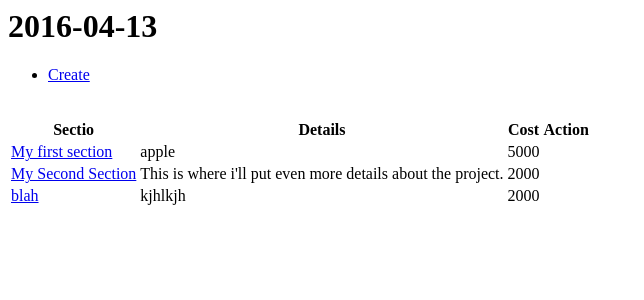
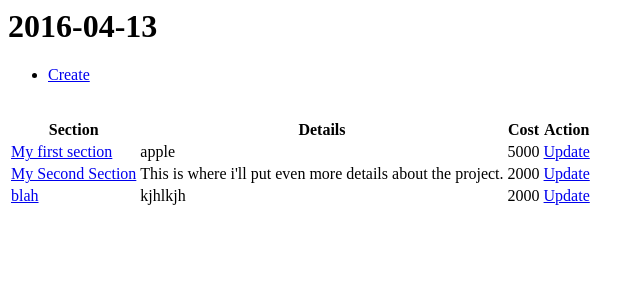
Before and after one commit to maxmilpro/prosite, a Django app: page /bids/proposal/1/ in a window 1280 px wide. Shown: the top 300 px of the page, without its empty margins (0-644 px from the left). Run offline with Django 3.2, Linux system fonts and the light colour scheme; data comes from the database, SQL or seed files in the repository; both versions use the stored data as it was after the commit; parts of the project's set-up code (start-up, migrations or seed data) failed here and were passed over.

Commit message:
Added UpdateSection View and cleaned up urls

```diff
--- a/bids/templates/bids/proposal_view.html
+++ b/bids/templates/bids/proposal_view.html
@@ -5,7 +5,7 @@
 <br>
 <table>
   <tr>
-    <th>Sectio</th>
+    <th>Section</th>
     <th>Details</th>
     <th>Cost</th>
     <th>Action</th>
@@ -15,6 +15,7 @@
     <td><a href="{% url 'bids:section' section.id %}">{{ section.title }}</a></td>
     <td>{{ section.details }}</td>
     <td>{{ section.cost }}</td>
+    <td><a href="{% url 'bids:update_section' section.id %}">Update</a></td>
   </tr>
   {% endfor %}
 </table>
--- a/bids/urls.py
+++ b/bids/urls.py
@@ -8,9 +8,10 @@ urlpatterns = [
     url(r'^$', HomeView.as_view(), name='home'),
     url(r'^customers/$', CustomerList.as_view(), name='customers'),
     url(r'^proposal/(?P<pk>[0-9]+)/$', ProposalView.as_view(), name='proposal'),
-    url(r'^proposal/(?P<pk>[0-9]+)/sections/$', SectionView.as_view(), name='section'),
+    url(r'^proposal/section/(?P<pk>[0-9]+)/$', SectionView.as_view(), name='section'),
     url(r'^customer/create/$', CustomerCreate.as_view(), name='create_customer'),
     url(r'^project/create/$', ProjectCreate.as_view(), name='create_project'),
     url(r'^proposal/create/$', ProposalCreate.as_view(), name='create_proposal'),
-    url(r'^proposal/(?P<pk>[0-9]+)/sections/create/$', SectionCreate.as_view(), name='create_section'),
+    url(r'^proposal/(?P<pk>[0-9]+)/section/create/$', SectionCreate.as_view(), name='create_section'),
+    url(r'^proposal/section/(?P<pk>[0-9]+)/update/$', UpdateSection.as_view(), name='update_section'),
 ]
--- a/bids/views.py
+++ b/bids/views.py
@@ -51,3 +51,7 @@ class SectionCreate(CreateView):
 
 
 #Update views for
+class UpdateSection(UpdateView):
+    model = Section
+    fields = ['proposal', 'title', 'details', 'cost']
+    template_name_suffix = '_update_form'
```
Also changed, not shown: db.sqlite3.
